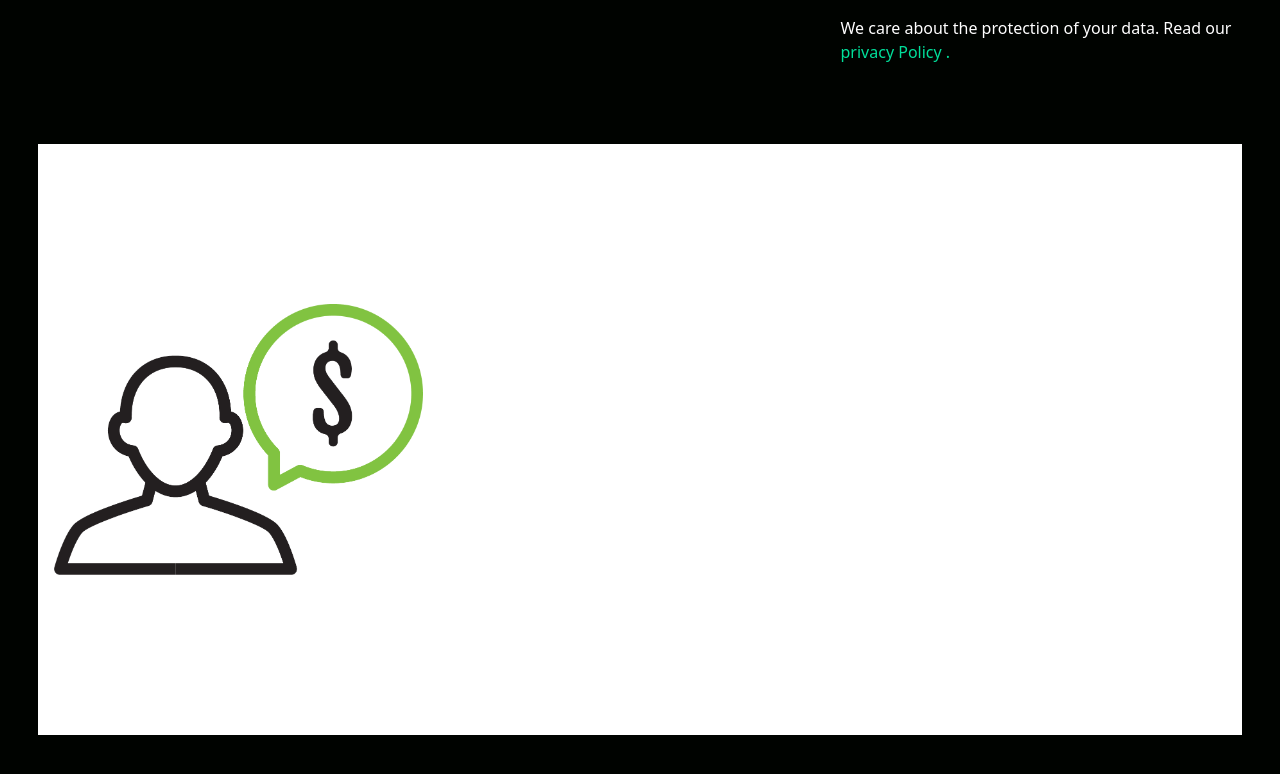
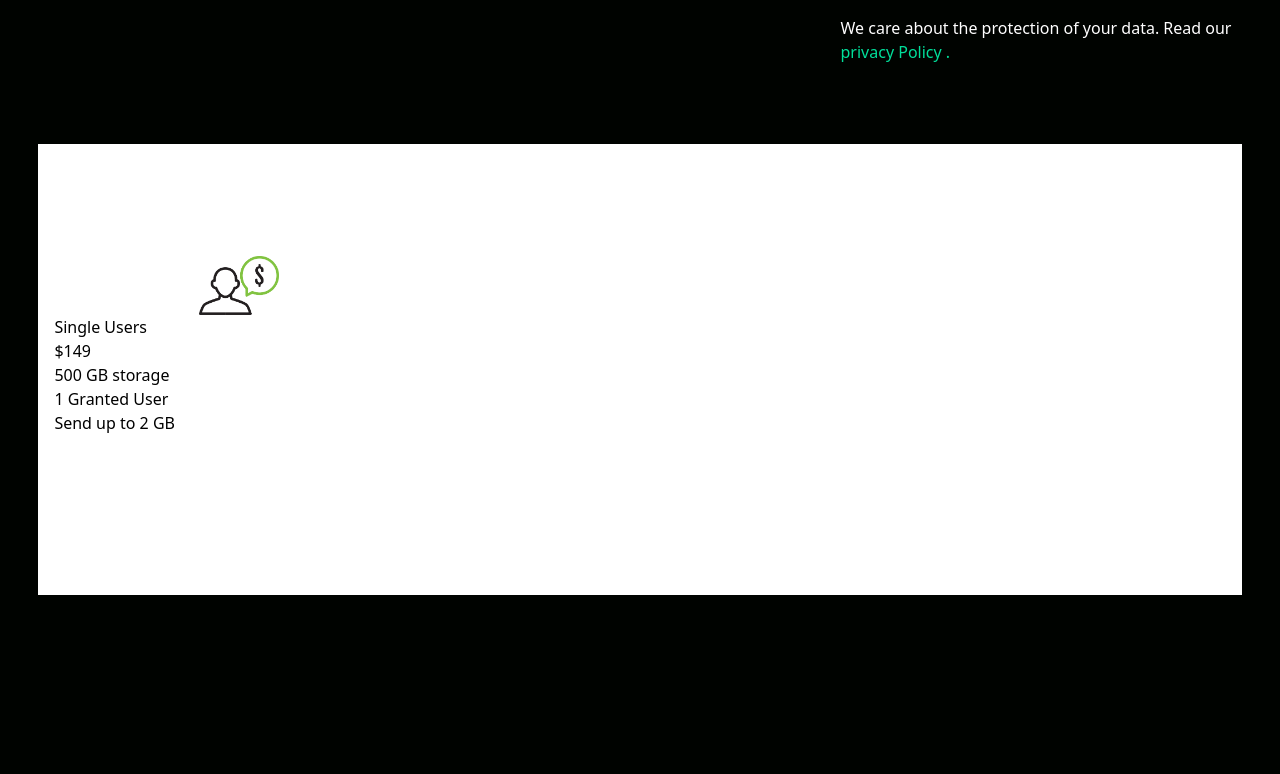
Before and after one commit to MALWICK/crypto-website, a React (Create React App) app: page / in a window 1280 px wide. Shown: the part 1575-2349 px from the top of the page. After the commit the page ends 2208 px from the top, so only its background shows below. Built offline with nearby package versions, Linux system fonts and the light colour scheme.

Commit message:
creating my card  section

```diff
--- a/src/component/Cards.jsx
+++ b/src/component/Cards.jsx
@@ -1,12 +1,25 @@
 import React from 'react';
 import Single from '../assets/single.png';
+import Double from '../assets/double.png';
+import Triple from '../assets/triple.png';
 
 function Cards() {
   return (
     <div className="w-full py-[10rem] px-4 bg-white">
       <div className="max-w-[1240px] mx-auto grid md:grid-cols-3 gap-8">
         <div className="w-full">
-          <img src={Single} alt="/" />
+          <img
+            src={Single}
+            alt="/"
+            className="w-20 mx-auto mt-[-3rem] bg-white"
+          />
+          <h2>Single Users</h2>
+          <p>$149</p>
+          <div>
+            <p>500 GB storage</p>
+            <p>1 Granted User</p>
+            <p>Send up to 2 GB </p>
+          </div>
         </div>
       </div>
     </div>
```
